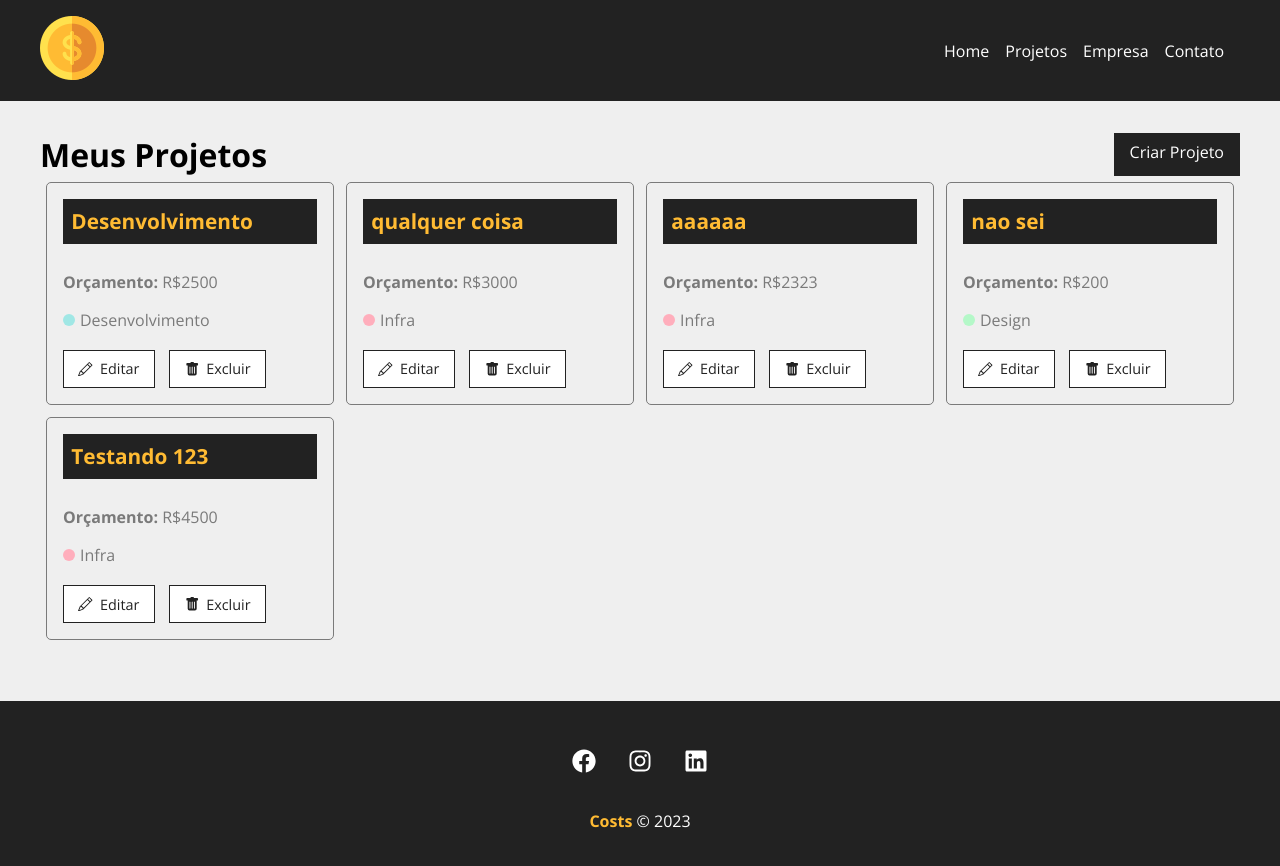
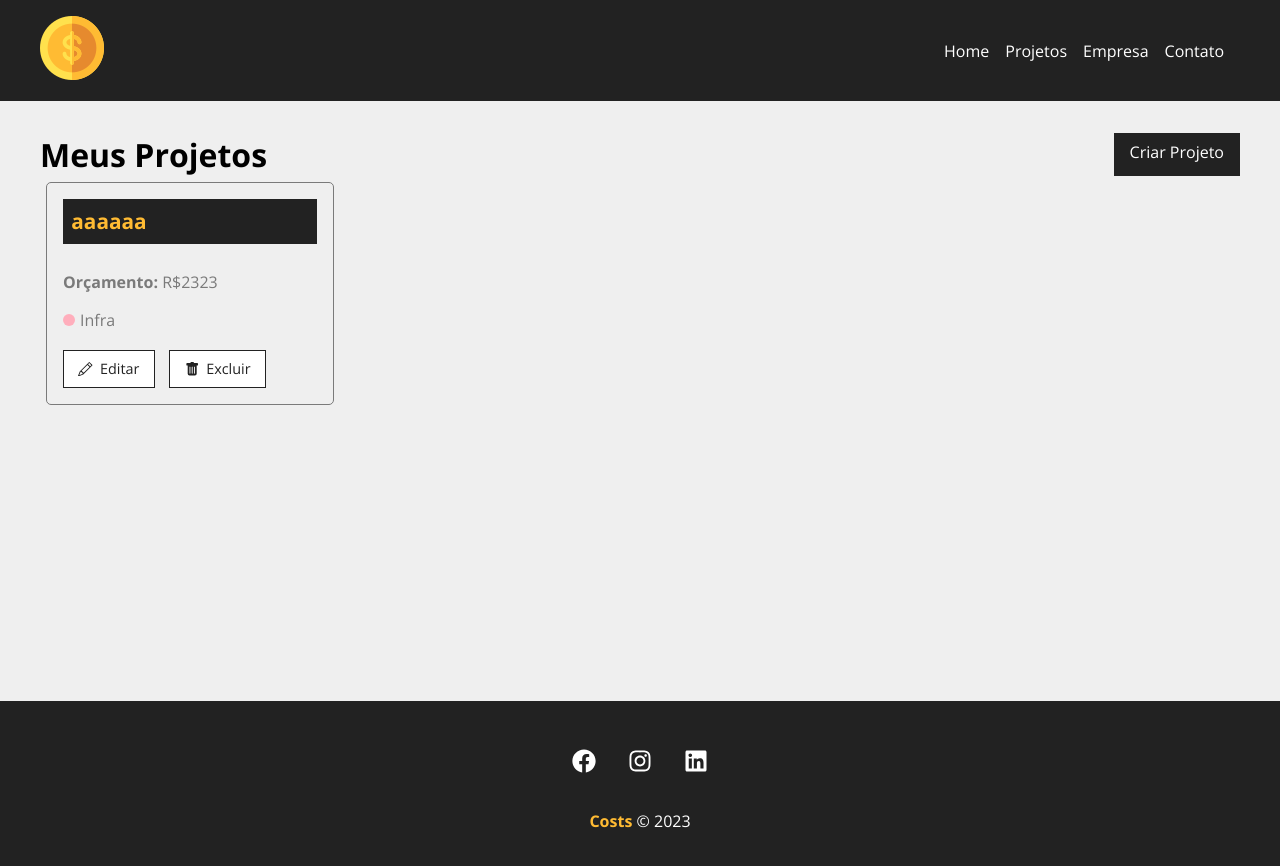
Before and after one commit to AndreDias25/COSTS, a React (Create React App) app in the folder costs/: page /projects in a window 1280 px wide. Shown: the top 866 px of the page. Built offline with nearby package versions, Linux system fonts and the light colour scheme; data requests are answered from the project's data file.

Commit message:
removendo projetos

```diff
--- a/costs/db.json
+++ b/costs/db.json
@@ -1,27 +1,5 @@
 {
   "projects": [
-    {
-      "name": "Desenvolvimento",
-      "budget": "2500",
-      "category": {
-        "id": "2",
-        "name": "Desenvolvimento"
-      },
-      "cost": 0,
-      "services": [],
-      "id": 1
-    },
-    {
-      "name": "qualquer coisa",
-      "budget": "3000",
-      "category": {
-        "id": "1",
-        "name": "Infra"
-      },
-      "cost": 0,
-      "services": [],
-      "id": 2
-    },
     {
       "name": "aaaaaa",
       "budget": "2323",
@@ -32,28 +10,6 @@
       "cost": 0,
       "services": [],
       "id": 3
-    },
-    {
-      "name": "nao sei",
-      "budget": "200",
-      "category": {
-        "id": "3",
-        "name": "Design"
-      },
-      "cost": 0,
-      "services": [],
-      "id": 4
-    },
-    {
-      "name": "Testando 123",
-      "budget": "4500",
-      "category": {
-        "id": "1",
-        "name": "Infra"
-      },
-      "cost": 0,
-      "services": [],
-      "id": 5
     }
   ],
   "categories": [
--- a/costs/src/components/pages/Projects.js
+++ b/costs/src/components/pages/Projects.js
@@ -15,6 +15,7 @@
 
     const [projects, setProjects] = useState([]);
     const [removerLoading, setRemoveLoading] = useState(false);
+    const [projectMessage, setProjectMessage] = useState('');
 
 
     const location = useLocation();
@@ -41,6 +42,20 @@
             }, 300)
     }, [])
 
+    function removeProject(id){
+        fetch(`http://localhost:5000/projects/${id}`, {
+            method: 'DELETE',
+            headers: {
+                'Content-Type': 'application/json'
+            },
+        }).then(resp => resp.json())
+        .then(() => {
+            setProjects(projects.filter((project) => project.id !== id))
+            setProjectMessage("Projeto removido com sucesso!")
+        })
+        .catch(err => console.log(err))
+    }
+
     return (
         <div className={styles.project_container}>
             <div className={styles.title_container}>
@@ -48,6 +63,7 @@
                 <LinkButton to="/newproject" text="Criar Projeto"/>
             </div>
             {message && <Message msg={message} type="sucess"/>}
+            {projectMessage && <Message msg={projectMessage} type="sucess"/>}
             <Container customClass="start">
                 {projects.length > 0 &&
                 projects.map((project) => (
@@ -55,7 +71,8 @@
                     id={project.id}
                     budget={project.budget}
                     category={project.category.name}
-                    key={project.id}/>
+                    key={project.id}
+                    handleRemove={removeProject}/>
                 ))}
                 {!removerLoading && <Loading/>}
                 {removerLoading && projects.length === 0 &&
--- a/costs/src/components/projects/ProjectCard.js
+++ b/costs/src/components/projects/ProjectCard.js
@@ -4,6 +4,12 @@
 import {BsPencil, BsFillTrashFill} from 'react-icons/bs';
 
 function ProjectCard({id, name, budget, category, handleRemove}){
+
+    const remove = (e) => {
+        e.preventDefault();
+        handleRemove(id)
+    }
+
     return(
         <div className={styles.project_card}>
             <h4>{name}</h4>
@@ -17,7 +23,7 @@
                 <Link to="/">
                     <BsPencil/> Editar
                 </Link>
-                <button>
+                <button onClick={remove}>
                     <BsFillTrashFill/> Excluir
                 </button>
             </div>
```
